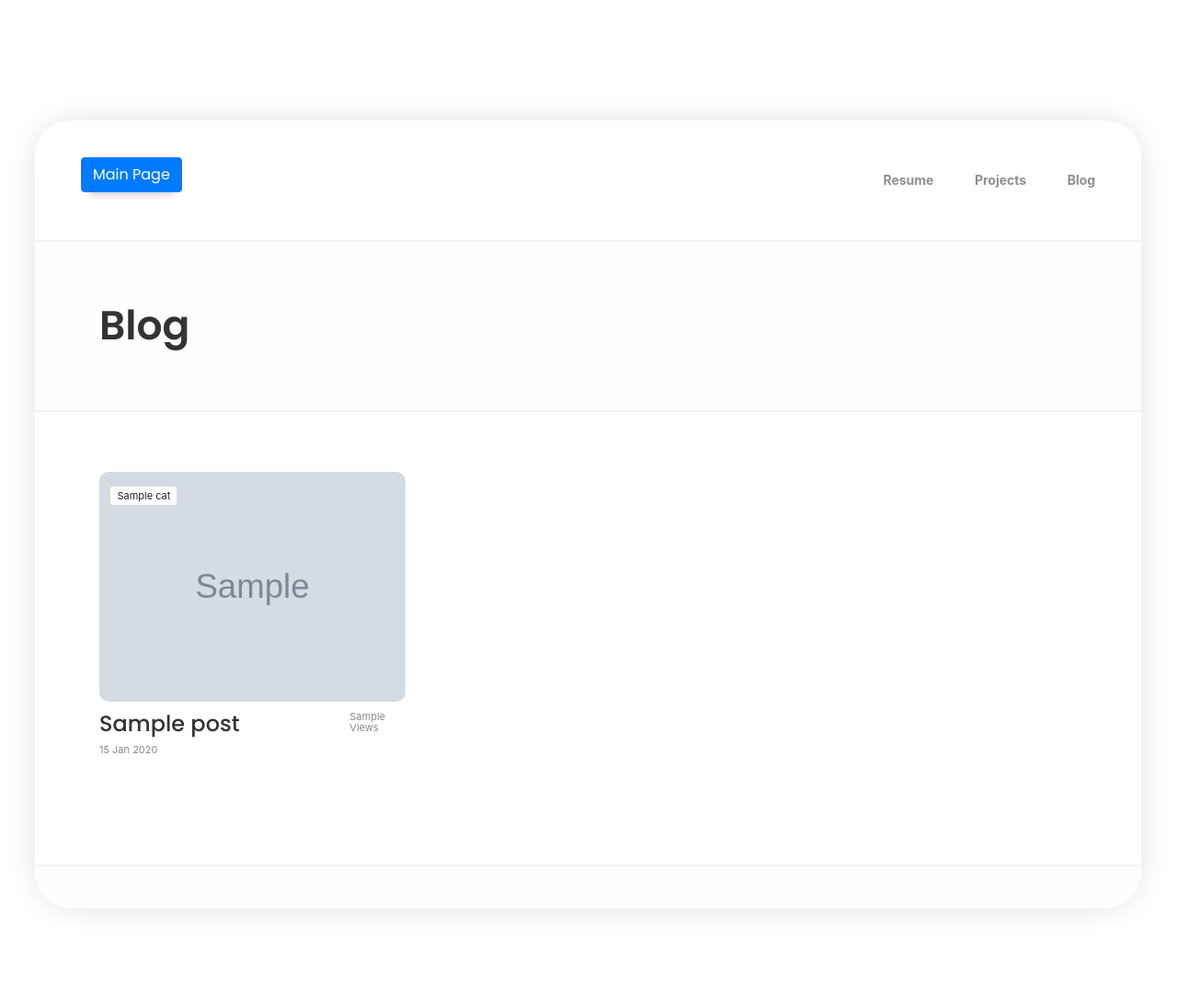
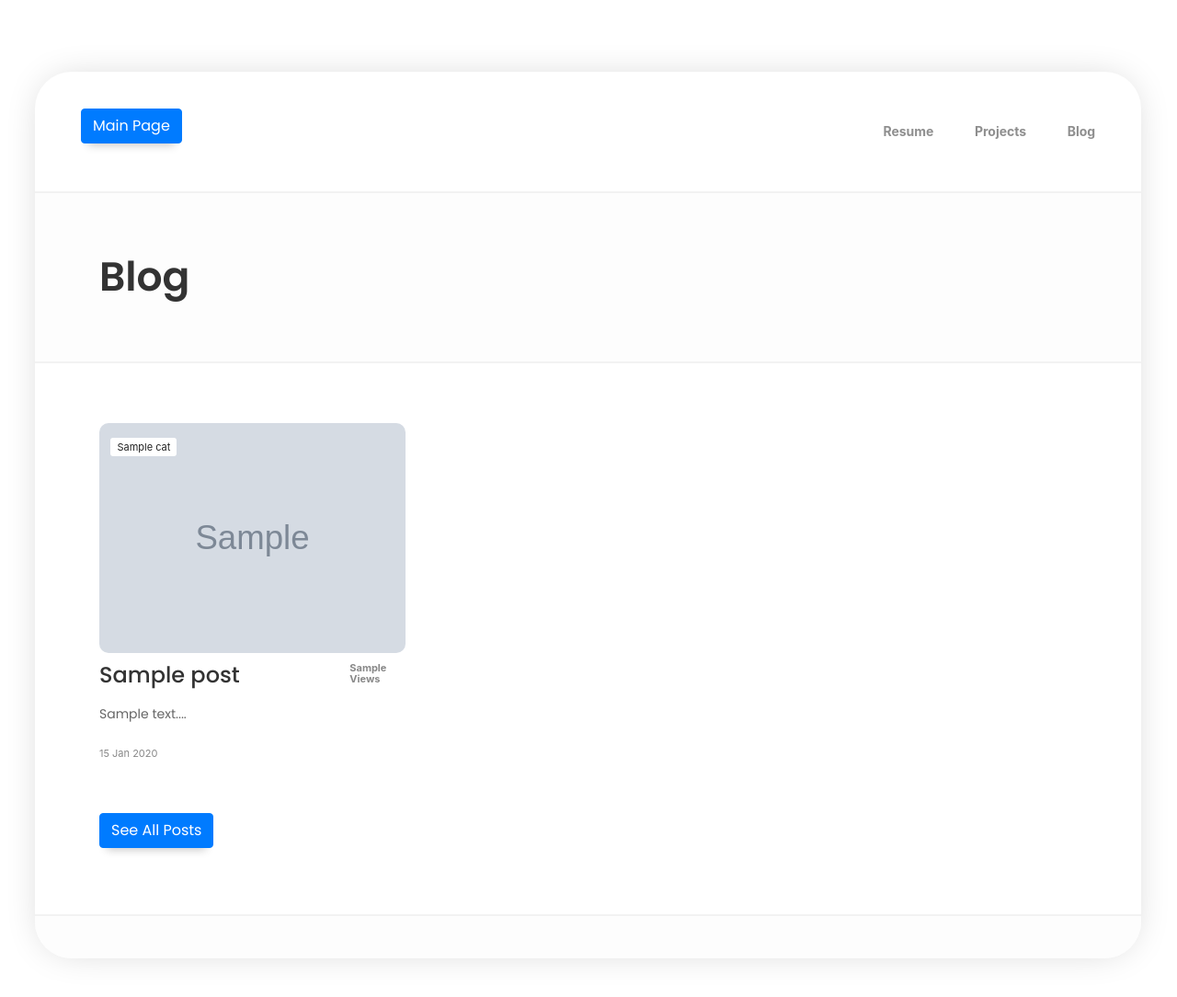
Before and after one commit to Aaidaro/Resume, a Django app: template templates/blog/blog_main.html in a window 1280 px wide. Shown: the top 1084 px of the page at 92% size. Run offline with Django 4.2, Linux system fonts and the light colour scheme; the template is opened without the code that fills it: most values are stand-ins (such as "Sample title", 1, 10 or a date in 2020); grey boxes marked "Sample" are stand-in pictures; some libraries are stand-ins or nearby versions; some web fonts are replaced.

Commit message:
change the single blog template

```diff
--- a/templates/blog/blog_main.html
+++ b/templates/blog/blog_main.html
@@ -38,19 +38,23 @@
                         <a href="{% url 'blog:single' pid=post.id%}">
                           <h4 class="blog-item-title">{{post.title}}</h4>
                         </a>
-                        <div class="post-date">{{post.published_date|date:"j M Y"}}</div>
                       </div>
                       <div class="col-xs-12 col-sm-3">
-                        <div class="post-date">{{post.counted_view}} Views</div>
+                        <div class="post-date">
+                          <b>{{post.counted_view}} Views</b>
+                        </div>
                       </div>
                     </div>
+                    <p></p>
+                    <p style="text-align:justify;">{{post.content|truncatewords:20}}...</p>
+                    <div class="post-date">{{post.published_date|date:"j M Y"}}</div>
                   </div>
                 </div>
               </div>
               <!-- End of Blog Post 1 -->
               {% endfor %}
             </div>
-            <!-- <a class="btn btn-primary" href="#">See All Posts</a> -->
+            <a class="btn btn-primary" href="#">See All Posts</a>
           </div>
         </div>
       </div>
--- a/templates/blog/blog_single.html
+++ b/templates/blog/blog_single.html
@@ -15,7 +15,9 @@
         <article class="post">
           <header class="entry-header">
             <div class="entry-meta entry-meta-top">
-              <span><a href="#" rel="category tag">WordPress</a></span>
+              {% for cat in post.category.all %}
+              <span><a href="#" rel="category tag" title="View all posts in {{cat.name}}">{{cat.name}}</a></span>
+              {% endfor %}
             </div><!-- .entry-meta -->
 
             <h2 class="entry-title">{{post.title}}</h2>
```
Also changed, not shown: media/blog/blog_post_3.jpg, media/blog/blog_post_5.jpg (added), media/blog/blog_post_6.jpg.
